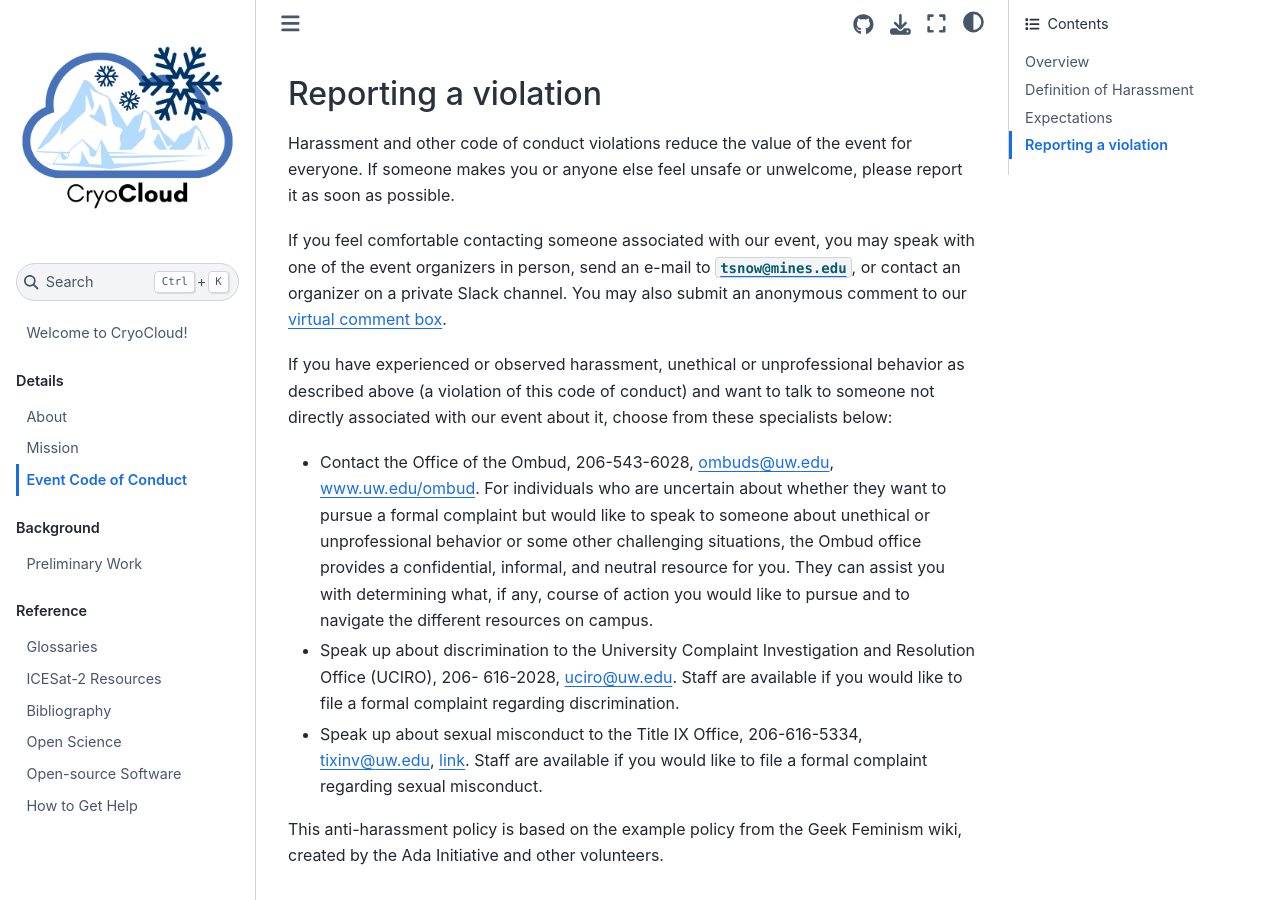
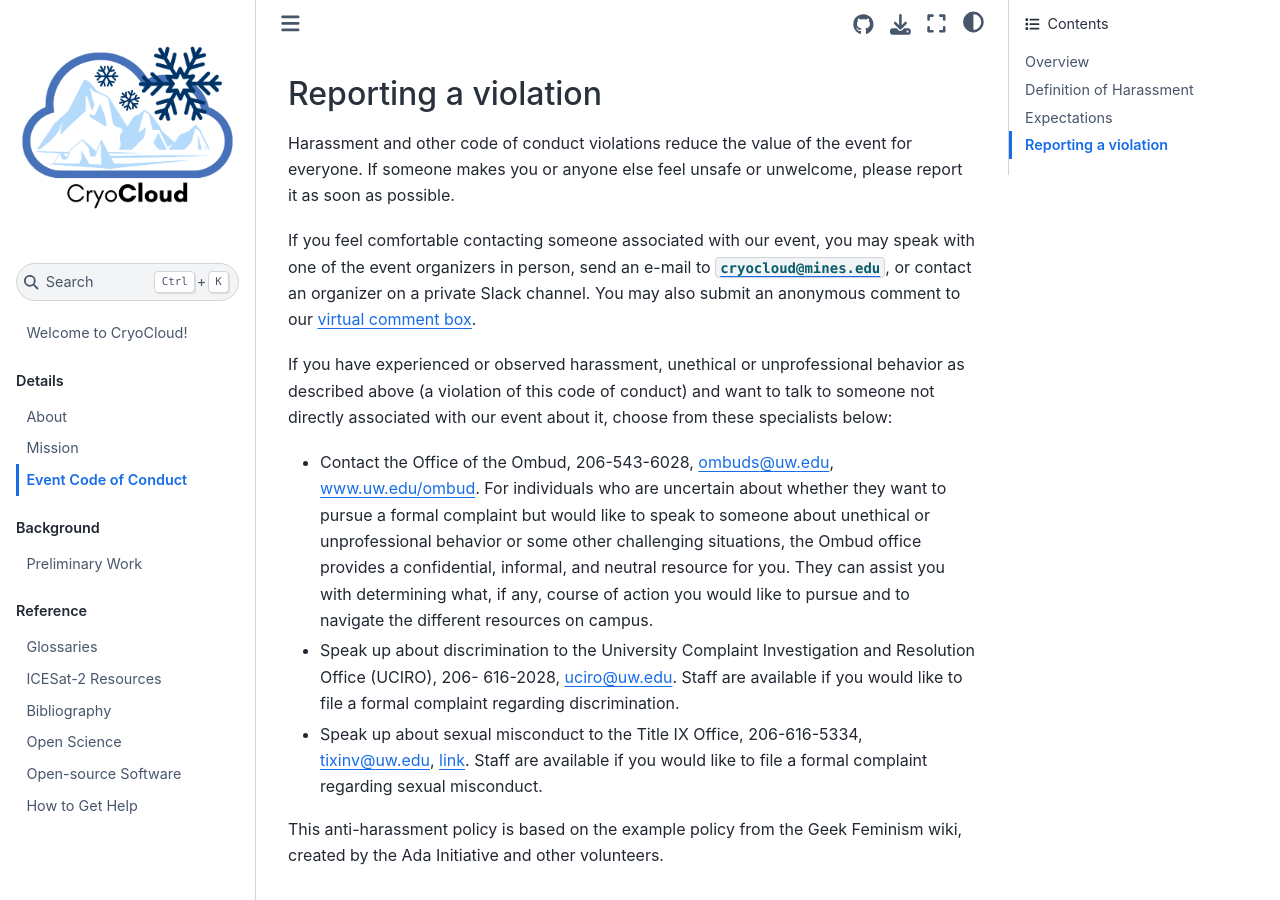
Before and after one commit to CryoInTheCloud/CryoCloudWebsite, a Jupyter Book: the page built from book/content/Code_of_Conduct.md, in a window 1280 px wide and 900 px high, scrolled down 1253 px. Built offline with Jupyter Book 1.0.4 settings and Sphinx 7.4.7 and the Sphinx Book theme 1.1.4, drawn with Linux system fonts in a browser that asks for light colours; pages that are not in the unit, such as notebooks, are missing from menus.

Commit message:
Update group email

```diff
--- a/book/_config.yml
+++ b/book/_config.yml
@@ -18,7 +18,7 @@ parse:
     jupyterhub_url: "https://cryonthecloud.2i2c.cloud"
     slack_workspace_url: "https://CryoCloud.slack.com"
     docker_image: "https://hub.docker.com/r/cryointhecloud"
-    contact_email: "tsnow@mines.edu"
+    contact_email: "cryocloud@mines.edu"
     dataset: "ICESat-2"
     anon_reporting_url: "https://docs.google.com/forms/d/e/1FAIpQLSck2-lju8SnqefFMaUGT5S5IlmXDC8hkD5O_Pzn8v9DzbdRmQ/viewform"
     project_spreadsheet_url: "https://docs.google.com/spreadsheets/d/1gmTDZhGCuUCIyoXshyJaeIa-aaUkaby8futT7wyB0TQ/edit?usp=sharing"
```
